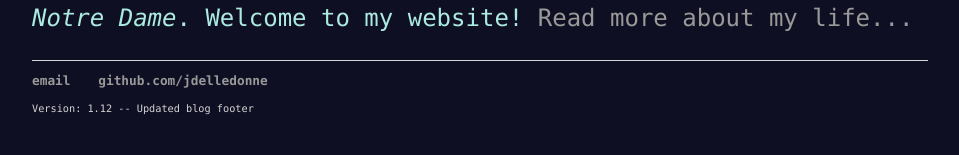
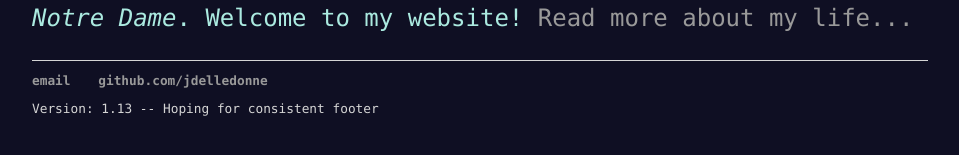
Before and after one commit to jdelledonne/jdelledonne.github.io, a Jekyll site: the page built from index.html, in a window 1280 px wide. Shown: the part 231-386 px from the top of the page, without its empty margins (160-1119 px from the left). Built offline with Jekyll 4.4.1, drawn with Linux system fonts in a browser that asks for light colours.

Commit message:
Hoping for consistent footer

```diff
--- a/_layouts/default.html
+++ b/_layouts/default.html
@@ -24,7 +24,7 @@
 	        		<li><a href="mailto:jdelledo@nd.edu">email</a></li>
 	        		<li><a href="https://github.com/jdelledonne">github.com/jdelledonne</a></li>
 				</ul>
-				<p class="footer">Version: 1.12 -- Updated blog footer</p>
+				Version: 1.13 -- Hoping for consistent footer
 			</footer>
 		</body>
 	</html>
--- a/css/main.css
+++ b/css/main.css
@@ -47,6 +47,7 @@
 footer {
     border-top: 1px solid #d5d5d5;
     font-size: .8em;
+    color: #d5d5d5;
 }
 
 ul.posts {
```
